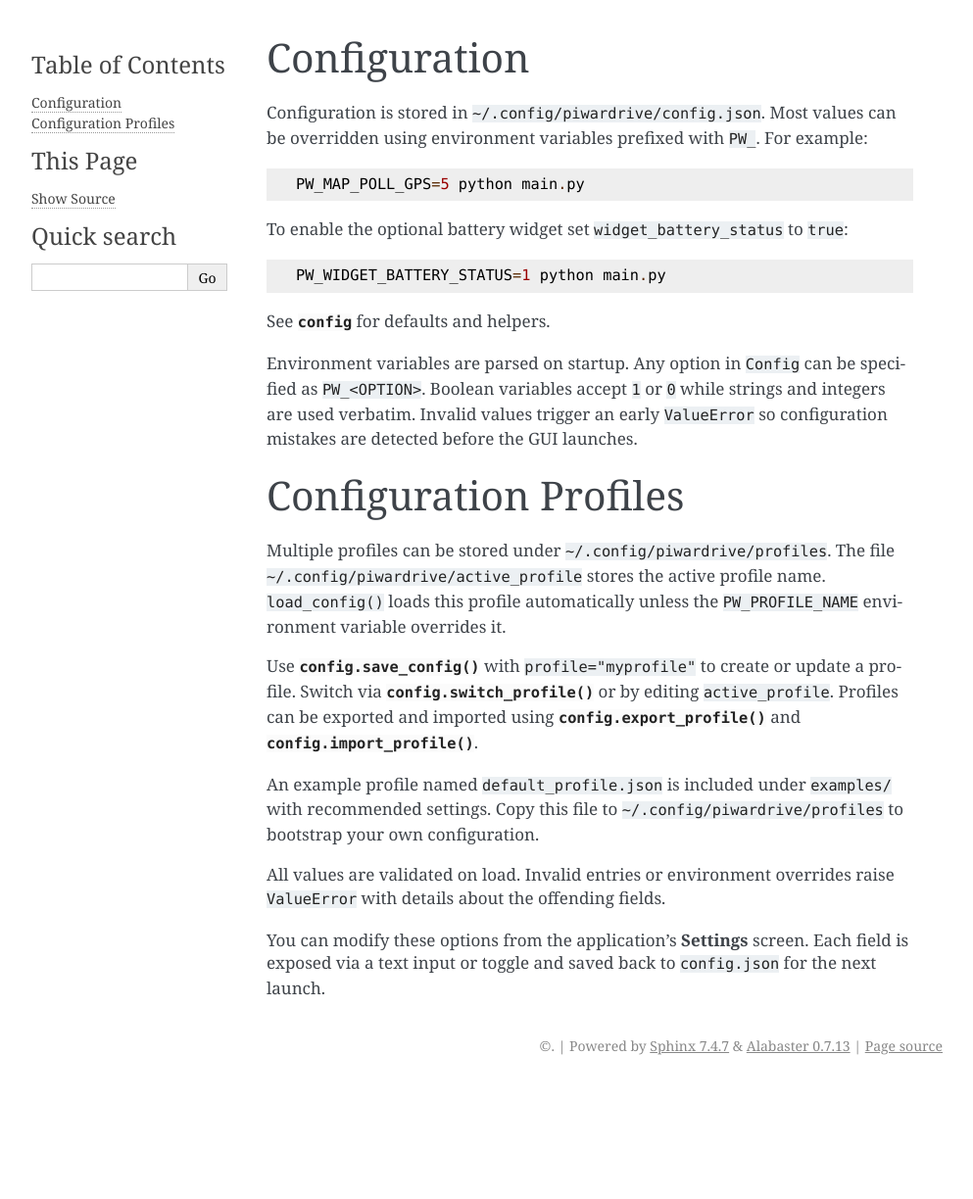
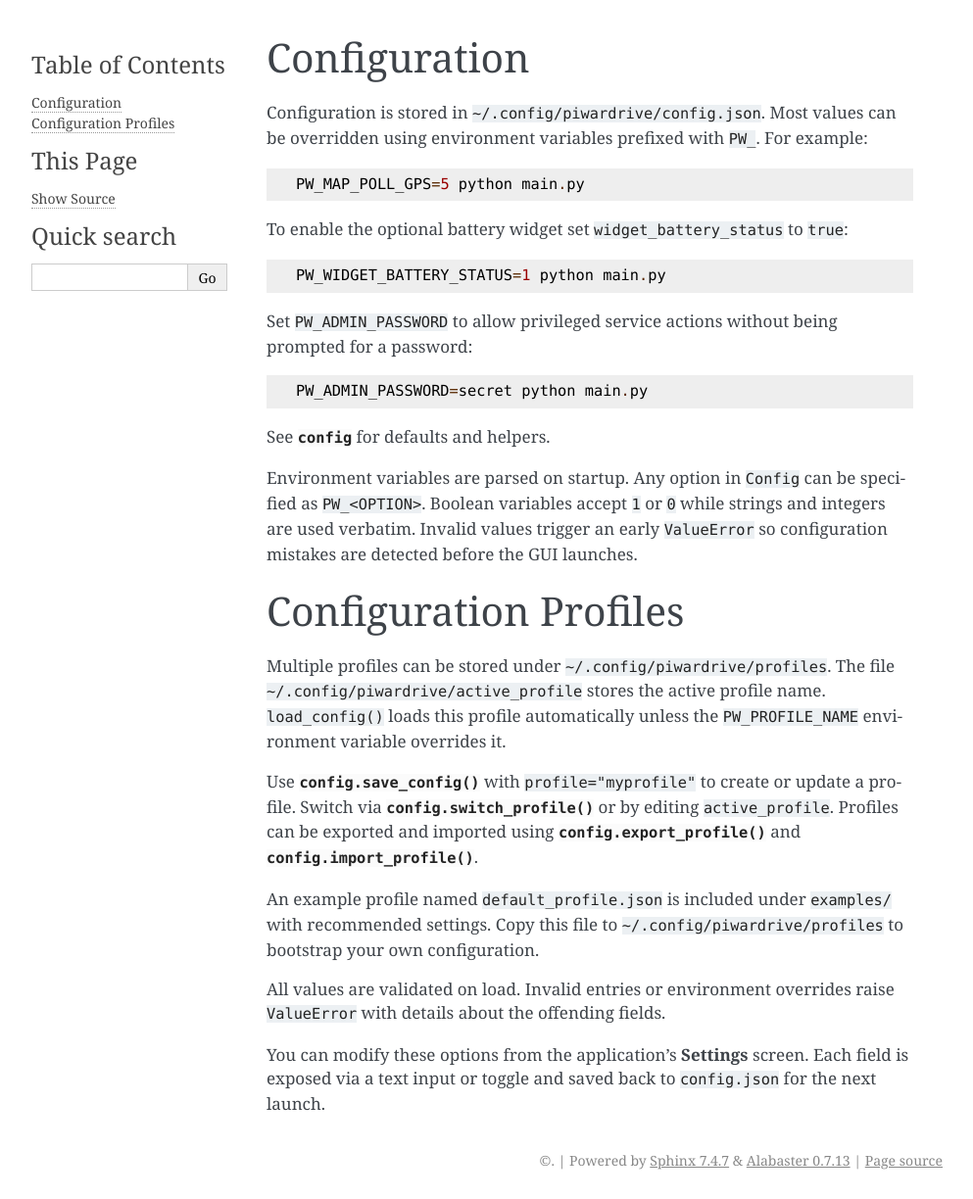
Before and after one commit to Trashytalk/piwardrive, a Sphinx documentation site: the page built from docs/configuration.rst, in a window 1280 px wide. Shown: the whole page at 98% size, without its empty margins (148-1141 px from the left). Built offline with Sphinx 7.4.7, drawn with Linux system fonts in a browser that asks for light colours; before the commit the page ends 1107 px from its top, so only the background shows below that.

Commit message:
docs: document admin password

```diff
--- a/docs/configuration.rst
+++ b/docs/configuration.rst
@@ -9,6 +9,11 @@ be overridden using environment variables prefixed with ``PW_``. For example::
 To enable the optional battery widget set ``widget_battery_status`` to ``true``::
 
    PW_WIDGET_BATTERY_STATUS=1 python main.py
+
+Set ``PW_ADMIN_PASSWORD`` to allow privileged service actions without being
+prompted for a password::
+
+   PW_ADMIN_PASSWORD=secret python main.py
 
 See :mod:`config` for defaults and helpers.
 
```
Also changed, not shown: README.md (+1 -0 lines).
